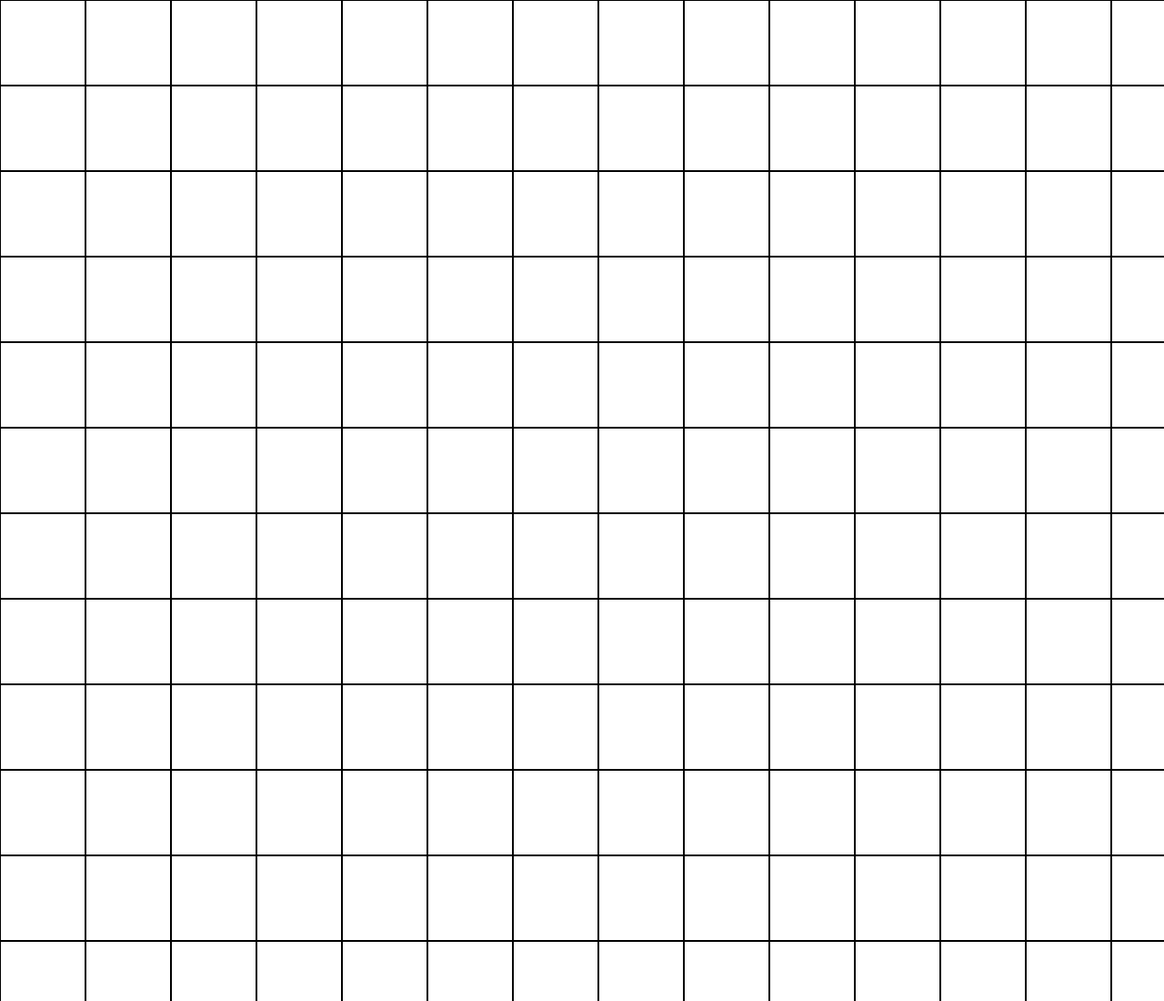
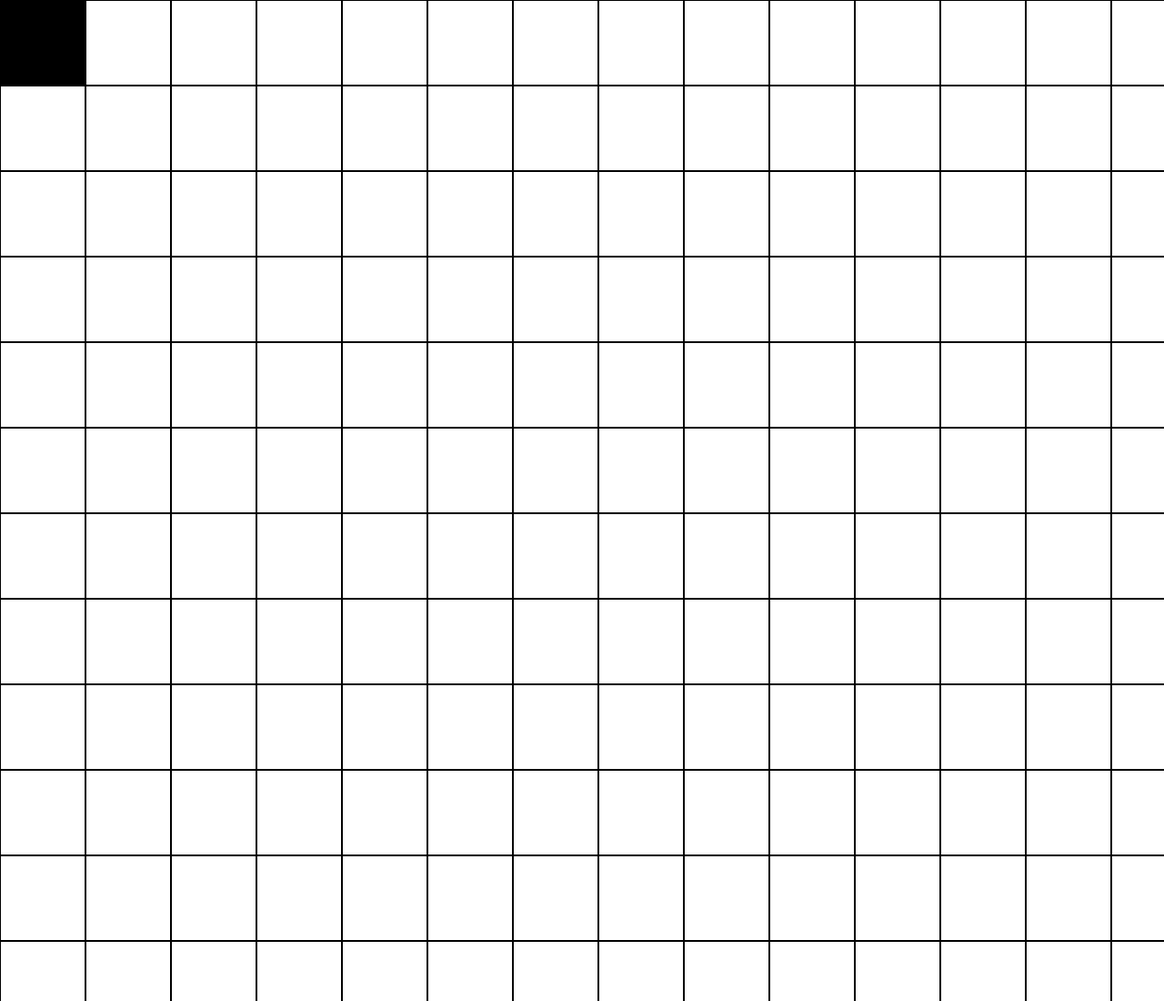
Before and after one commit to SiddhantG11/-Etch-a-Sketch, a plain HTML site: page index.html in a window 1280 px wide. Shown: the top 1100 px of the page at 91% size. Drawn offline with Linux system fonts and the light colour scheme.

Commit message:
pixelated trail on mouse hover now active

```diff
--- a/script.js
+++ b/script.js
@@ -5,9 +5,64 @@ function makeRows(rows, cols) {
   container.style.setProperty('--grid-cols', cols);
   for (c = 0; c < (rows * cols); c++) {
     let cell = document.createElement("div");
-    // cell.innerText = (c + 1);
-    container.appendChild(cell).className = "grid-item";
+    container.appendChild(cell).id = "grid-item";
   };
 };
+makeRows(16, 16);
 
-makeRows(16, 16);
+
+let addClass = document.querySelectorAll("#grid-item");
+
+addClass.forEach(e => {
+  e.addEventListener('mouseover', event => {
+    event.target.style.backgroundColor = "black";
+    // console.log(event);
+  })
+})
+
+
+
+
+// for random colors
+
+// const borderBtn = document.querySelector('.border');
+// const bgColorBtn = document.querySelector('.bgcolor');
+// const colorBtn = document.querySelector('.color');
+// const box = document.querySelector('.box');
+
+// function random(min,max) {
+//   const num = Math.floor(Math.random()*(max-min)) + min;
+//   return num;
+// }
+
+// function randomColor() {
+//   return 'rgb(' + random(0,255) + ', ' + random(0,255) + ', ' + random(0,255) +  ')';
+// }
+
+// const stylesheet = document.styleSheets[1];
+// let boxParaRule;
+
+// for(let i = 0; i < stylesheet.cssRules.length; i++) {
+//   if(stylesheet.cssRules[i].selectorText === '.box p') {
+//     boxParaRule = stylesheet.cssRules[i];
+//   }
+// }
+
+// function setRandomBorder() {
+//   const newBorder = random(1, 50) + 'px solid ' + randomColor();
+//   boxParaRule.style.setProperty('border', newBorder);
+// }
+
+// function setRandomBgColor() {
+//   const newBgColor = randomColor();
+//   boxParaRule.style.setProperty('background-color', newBgColor);
+// }
+
+// function setRandomColor() {
+//   const newColor = randomColor();
+//   boxParaRule.style.setProperty('color', newColor);
+// }
+
+// borderBtn.addEventListener('click', setRandomBorder);
+// bgColorBtn.addEventListener('click', setRandomBgColor);
+// colorBtn.addEventListener('click', setRandomColor);
--- a/styles.css
+++ b/styles.css
@@ -13,10 +13,14 @@ body {
     grid-template-columns: repeat(var(--grid-cols), 1fr);
   }
 
-.grid-item {
+#grid-item {
   padding: 1em;
   height: 60px;
   width: 60px;
   border: 1px solid rgb(0, 0, 0);
   text-align: center;
   }
+
+  /* #grid-item:hover {
+    background-color: aqua;
+  } */
```
